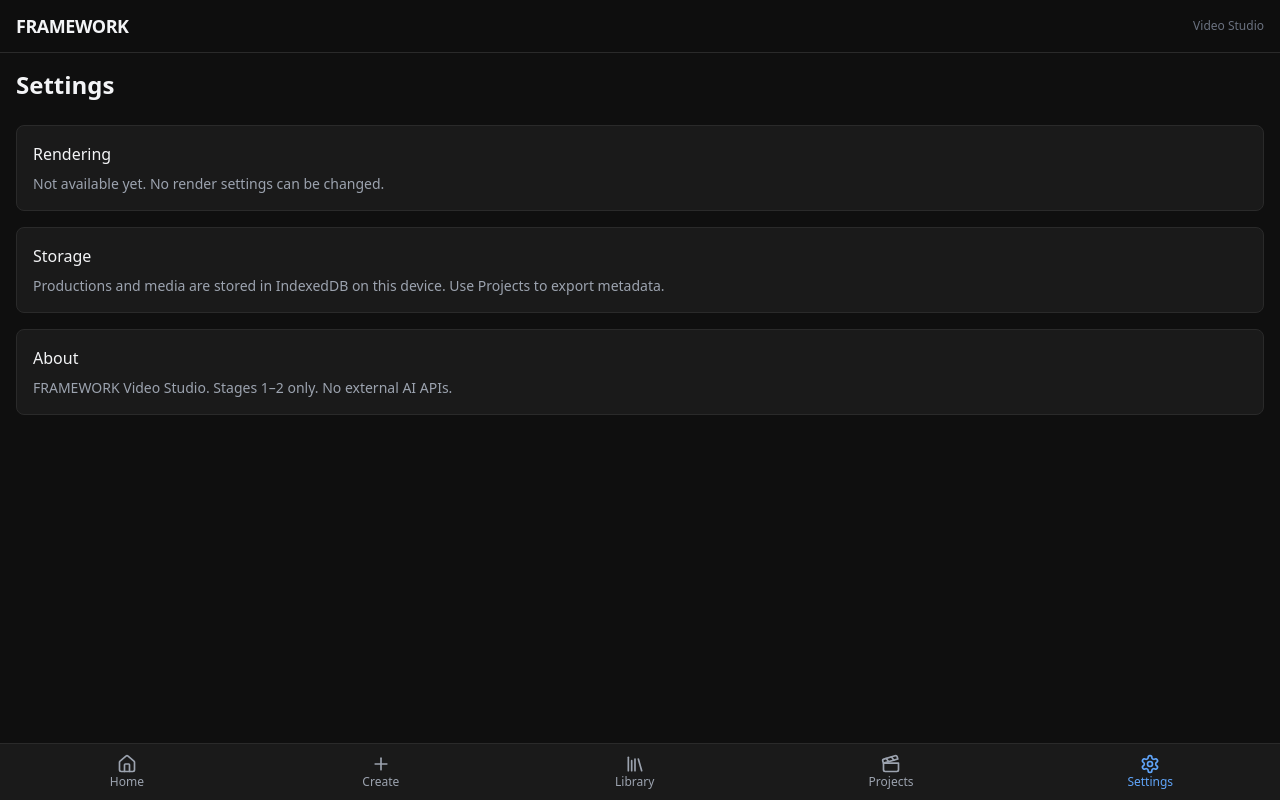
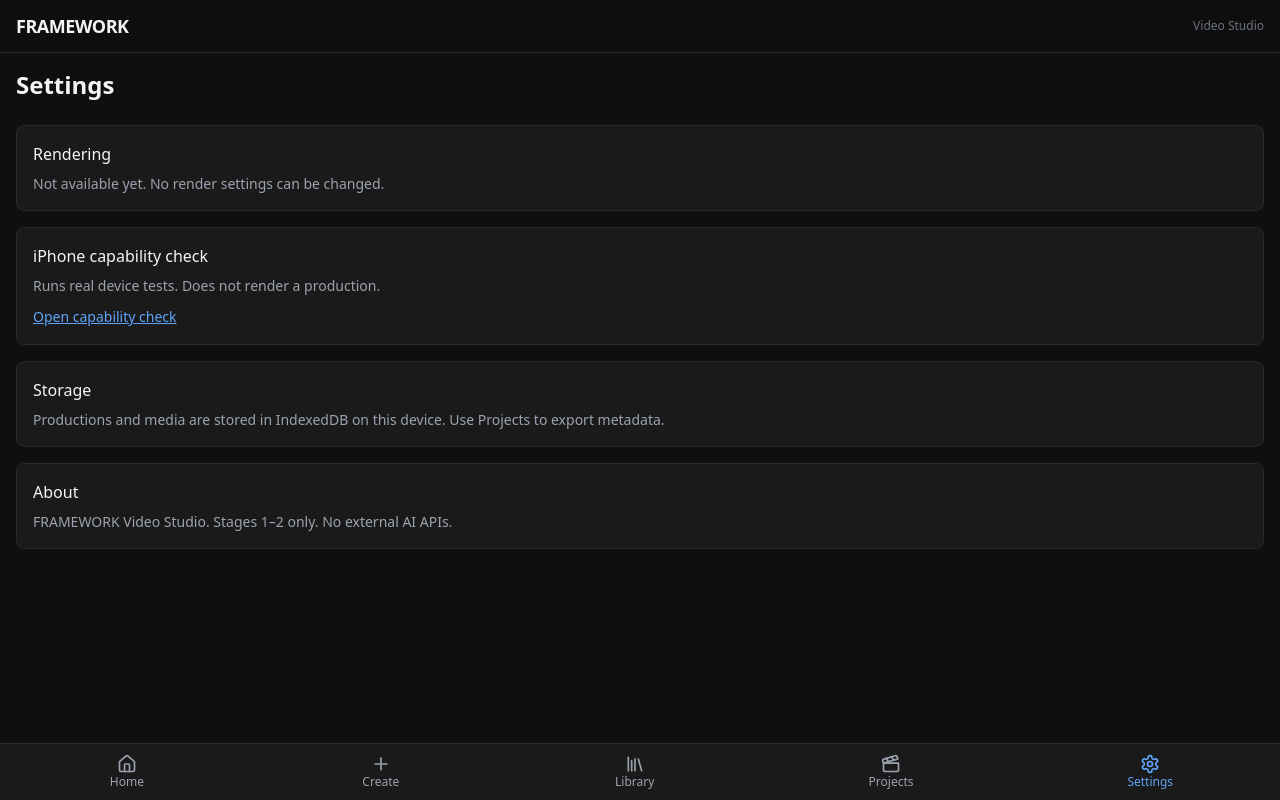
Before and after one commit to PopcornParty/framework-video-studio, a React (Vite) app: page /#/settings in a window 1280 px wide. Built offline with nearby package versions, Linux system fonts and the light colour scheme.

Commit message:
Link capability check from Settings

```diff
--- a/src/pages/Settings.tsx
+++ b/src/pages/Settings.tsx
@@ -1,3 +1,5 @@
+import { Link } from 'react-router-dom'
+
 export default function SettingsPage() {
   return (
     <div className="p-4 space-y-6">
@@ -6,6 +8,11 @@ export default function SettingsPage() {
         <div className="bg-dark-card border border-dark-border rounded-lg p-4">
           <h3 className="font-medium mb-2">Rendering</h3>
           <p className="text-sm text-gray-400">Not available yet. No render settings can be changed.</p>
+        </div>
+        <div className="bg-dark-card border border-dark-border rounded-lg p-4">
+          <h3 className="font-medium mb-2">iPhone capability check</h3>
+          <p className="text-sm text-gray-400 mb-2">Runs real device tests. Does not render a production.</p>
+          <Link to="/capability" className="text-sm text-blue-400 underline">Open capability check</Link>
         </div>
         <div className="bg-dark-card border border-dark-border rounded-lg p-4">
           <h3 className="font-medium mb-2">Storage</h3>
```
